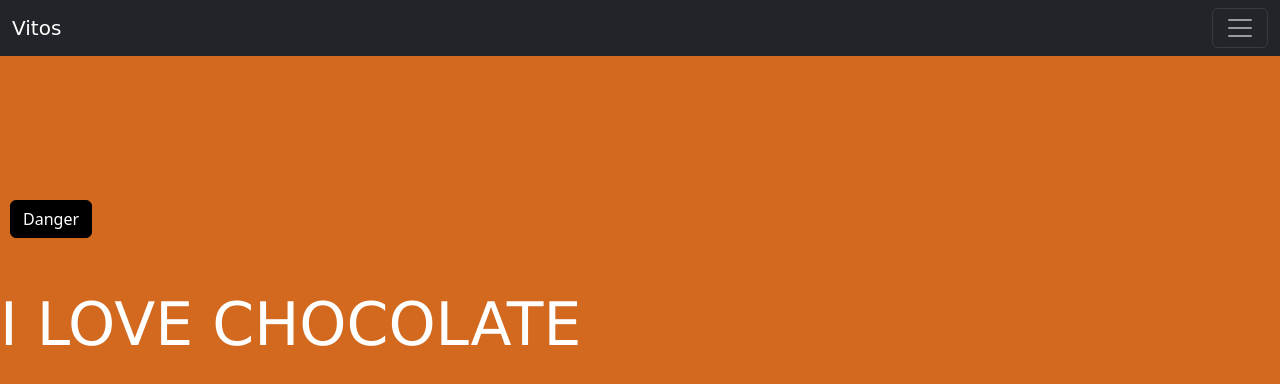
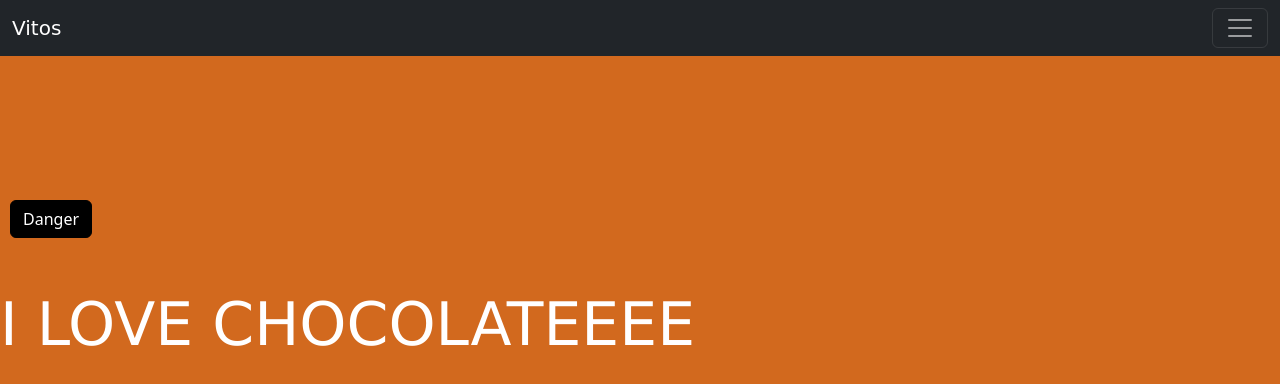
Before and after one commit to JTorres1026/Mirepoprueba, a plain HTML site: page index.html in a window 1280 px wide. Drawn offline with nearby package versions, Linux system fonts and the light colour scheme.

Commit message:
Cambio en el index (texto)

```diff
--- a/index.html
+++ b/index.html
@@ -63,7 +63,7 @@
       <button type="button" class="btn btn-danger" id="boton">Danger</button>
 
 
-    <h1 id="texto">I LOVE CHOCOLATE</h1>
+    <h1 id="texto">I LOVE CHOCOLATEEEE </h1>
 
 </body>
 </html>
```
